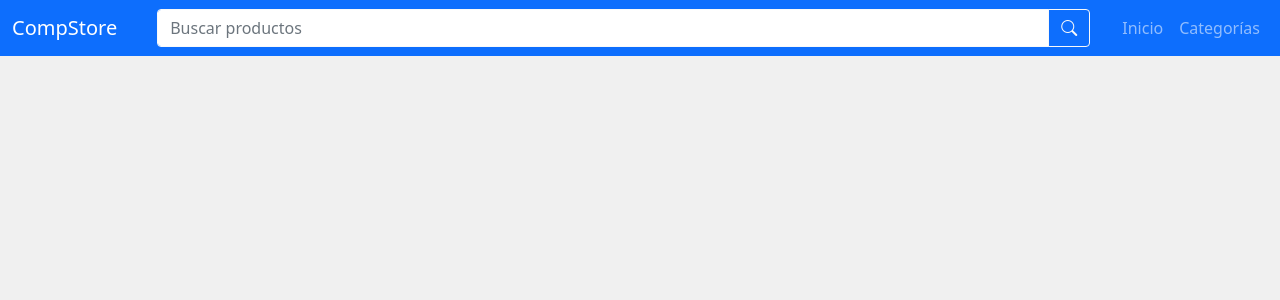
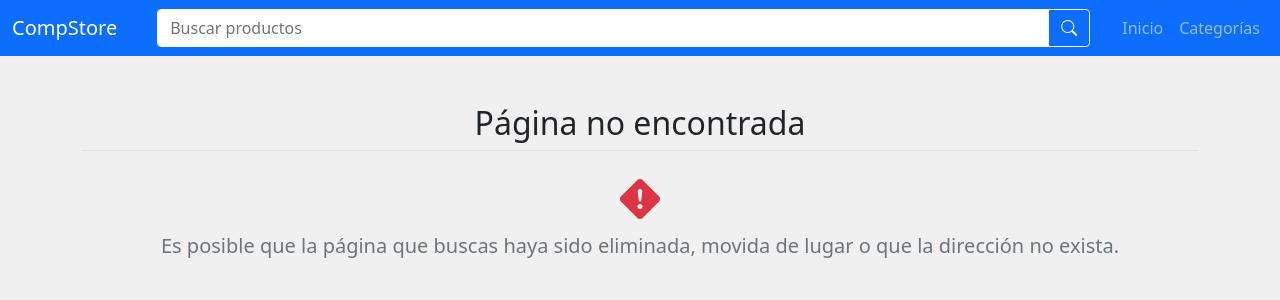
Before and after one commit to OscarM3615/compstore, a React (Create React App) app: page /not-found in a window 1280 px wide. Shown: the top 300 px of the page. Built offline with nearby package versions, Linux system fonts and the light colour scheme.

Commit message:
feat: add 404 view

```diff
--- a/src/App.tsx
+++ b/src/App.tsx
@@ -38,7 +38,7 @@ const App = () => {
 				<Route path="/categories/:id" component={CategoryView} />
 				<Route path="/products/:id" component={ProductView} />
 
-				<Route path="not-found" component={NotFoundView} />
+				<Route path="/not-found" component={NotFoundView} />
 				<Route path="*" component={() => <Redirect to="/not-found" />} />
 			</Switch>
 		</Router>
--- a/src/views/404.tsx
+++ b/src/views/404.tsx
@@ -1,9 +1,26 @@
+import Title from 'shared/components/Title';
 import useTitle from 'shared/hooks/useTitle';
 
-export const NotFoundView = () => {
+const NotFoundView = () => {
 	useTitle('Página no encontrada');
 
-	return <div>not found page</div>;
+	return (
+		<section className="py-5">
+			<div className="container">
+				<Title title="Página no encontrada" />
+
+				<div className="text-center">
+					<p className="h1 text-danger">
+						<i className="bi bi-exclamation-diamond-fill"></i>
+					</p>
+					<p className="lead fw-normal text-muted">
+						Es posible que la página que buscas haya sido eliminada, movida de
+						lugar o que la dirección no exista.
+					</p>
+				</div>
+			</div>
+		</section>
+	);
 };
 
 export default NotFoundView;
```
